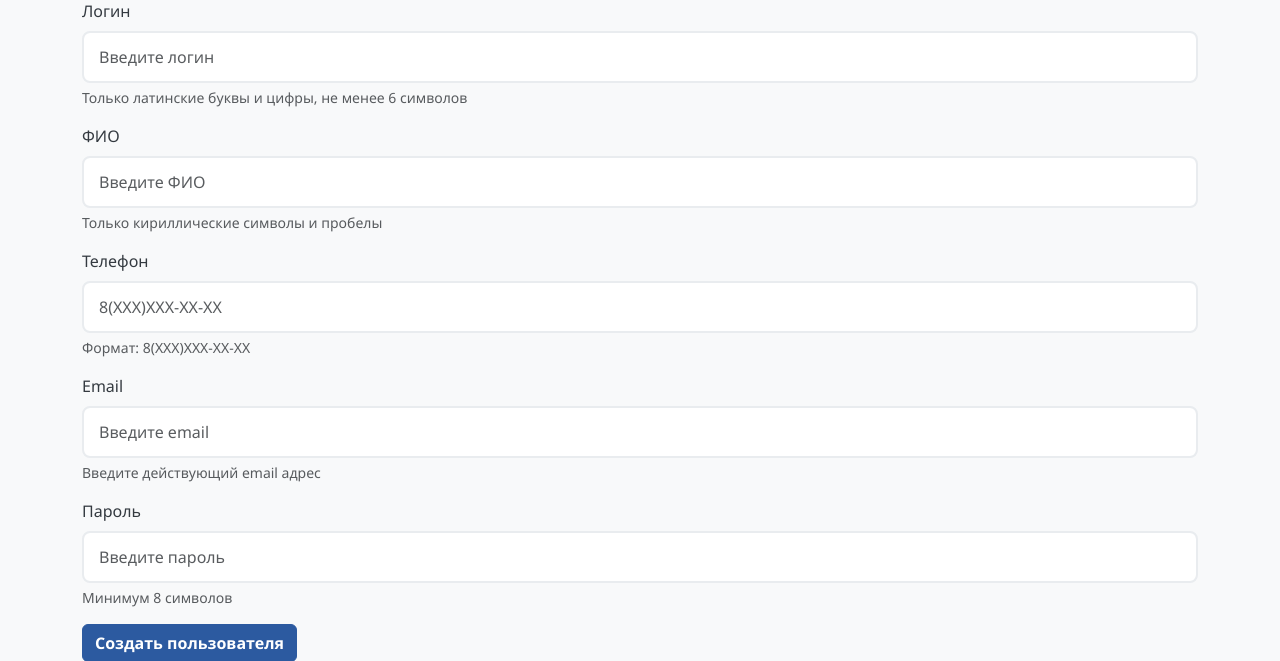
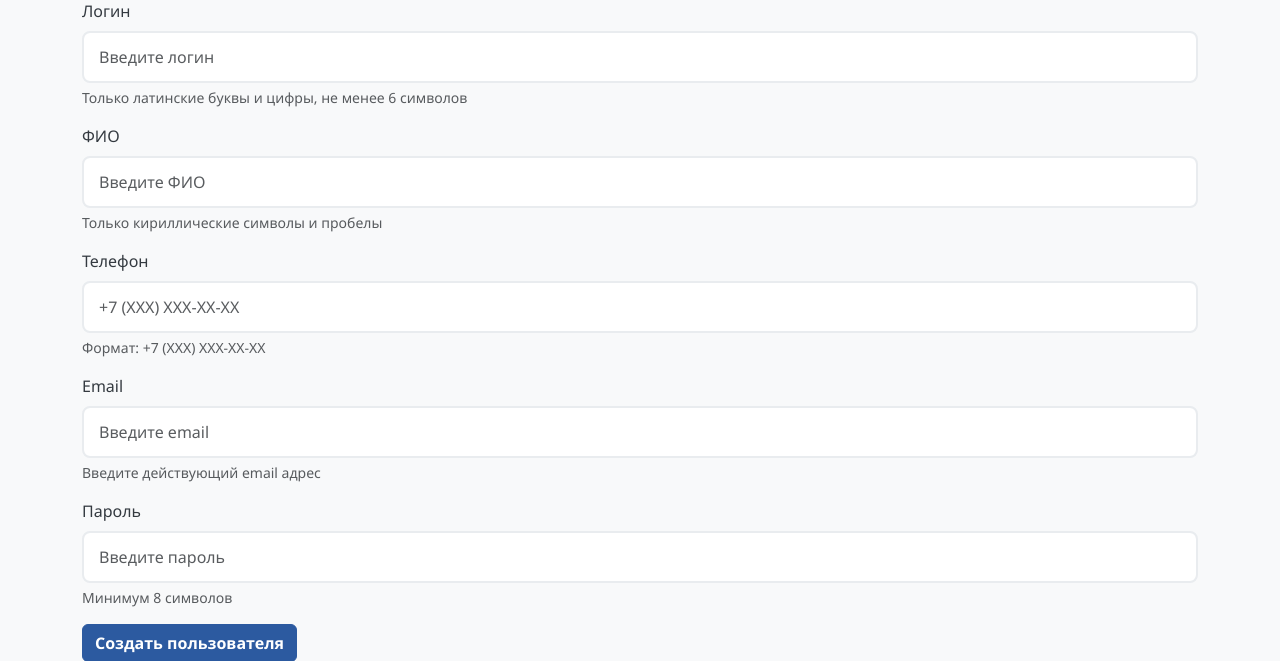
Before and after one commit to hiashyr/ashyr, a Django app: page /register/ in a window 1280 px wide. Shown: the part 133-794 px from the top of the page. Run offline with Django 4.2, Linux system fonts and the light colour scheme.

Commit message:
Испоавление номера телефона

```diff
--- a/ashyr/main/templates/register.html
+++ b/ashyr/main/templates/register.html
@@ -93,36 +93,50 @@ function applyPhoneMask(inputElement, format) {
             }
         });
 
-        // Во время ввода: форматируем номер по мере набора (+7 (XXX) XXX-XX-XX)
+        // Во время ввода: форматируем номер по мере набора для +7 и 8
         inputElement.addEventListener('input', function(e) {
-            if (format !== '+7') return;
             const el = e.target;
             // получаем только цифры
             let digits = el.value.replace(/\D/g, '');
+
+            if (format === '+7') {
                 // если ввели 8 в начале — считаем как 7
                 if (digits.startsWith('8')) digits = '7' + digits.substring(1);
-            // если ещё нет ведущей 7 — не форсируем, но при форматировании добавим её
-            if (!digits.startsWith('7')) digits = digits;
-
                 // национальная часть (без ведущей 7)
                 let national = digits.startsWith('7') ? digits.substring(1) : digits;
-            // ограничиваем для отображения 10 цифрами (но не удаляем лишние из данных)
                 const displayNational = national.substring(0, 10);
 
-            // формируем строку постепенно
                 let formatted = '+7';
                 if (displayNational.length > 0) formatted += ' (' + displayNational.substring(0, Math.min(3, displayNational.length));
                 if (displayNational.length >= 3) formatted += ') ' + displayNational.substring(3, Math.min(6, displayNational.length));
                 if (displayNational.length >= 6) formatted += '-' + displayNational.substring(6, Math.min(8, displayNational.length));
                 if (displayNational.length >= 8) formatted += '-' + displayNational.substring(8, Math.min(10, displayNational.length));
 
-            // Устанавливаем новое значение (без вмешательства в позицию курсора)
                 el.value = formatted;
+                return;
+            }
+
+            if (format === '8') {
+                // Гарантируем, что начинается с 8
+                if (!digits.startsWith('8')) digits = '8' + digits;
+                // национальная часть после 8
+                const national = digits.substring(1);
+                const displayNational = national.substring(0, 10);
+
+                let formatted = '8';
+                if (displayNational.length > 0) formatted += '(' + displayNational.substring(0, Math.min(3, displayNational.length));
+                if (displayNational.length >= 3) formatted += ')' + displayNational.substring(3, Math.min(6, displayNational.length));
+                if (displayNational.length >= 6) formatted += '-' + displayNational.substring(6, Math.min(8, displayNational.length));
+                if (displayNational.length >= 8) formatted += '-' + displayNational.substring(8, Math.min(10, displayNational.length));
+
+                el.value = formatted;
+                return;
+            }
         });
 }
 
 // Применяем маску для телефона (по умолчанию формат '8')
 const phoneInput = document.getElementById('phone-input');
-applyPhoneMask(phoneInput, '8');
+applyPhoneMask(phoneInput, '+7');
 </script>
 {% endblock %}
--- a/ashyr/main/views.py
+++ b/ashyr/main/views.py
@@ -21,7 +21,7 @@ def register(request):
         form = CustomUserRegistrationForm( ######################################################
             request.POST,
             require_password_confirmation=False,
-            phone_mask_format='8'
+            phone_mask_format='+7'
         )
         if form.is_valid():
             # Сохранение пользователя и автоматический вход
@@ -34,7 +34,7 @@ def register(request):
         # По умолчанию подтверждение паролfя не требуется, формат телефона '8'
         form = CustomUserRegistrationForm( ######################################################
             require_password_confirmation=False,
-            phone_mask_format='8'
+            phone_mask_format='+7'
         )
 
     return render(request, 'register.html', {'form': form})
```
Lines whose indentation alone changed are shown as unchanged.
